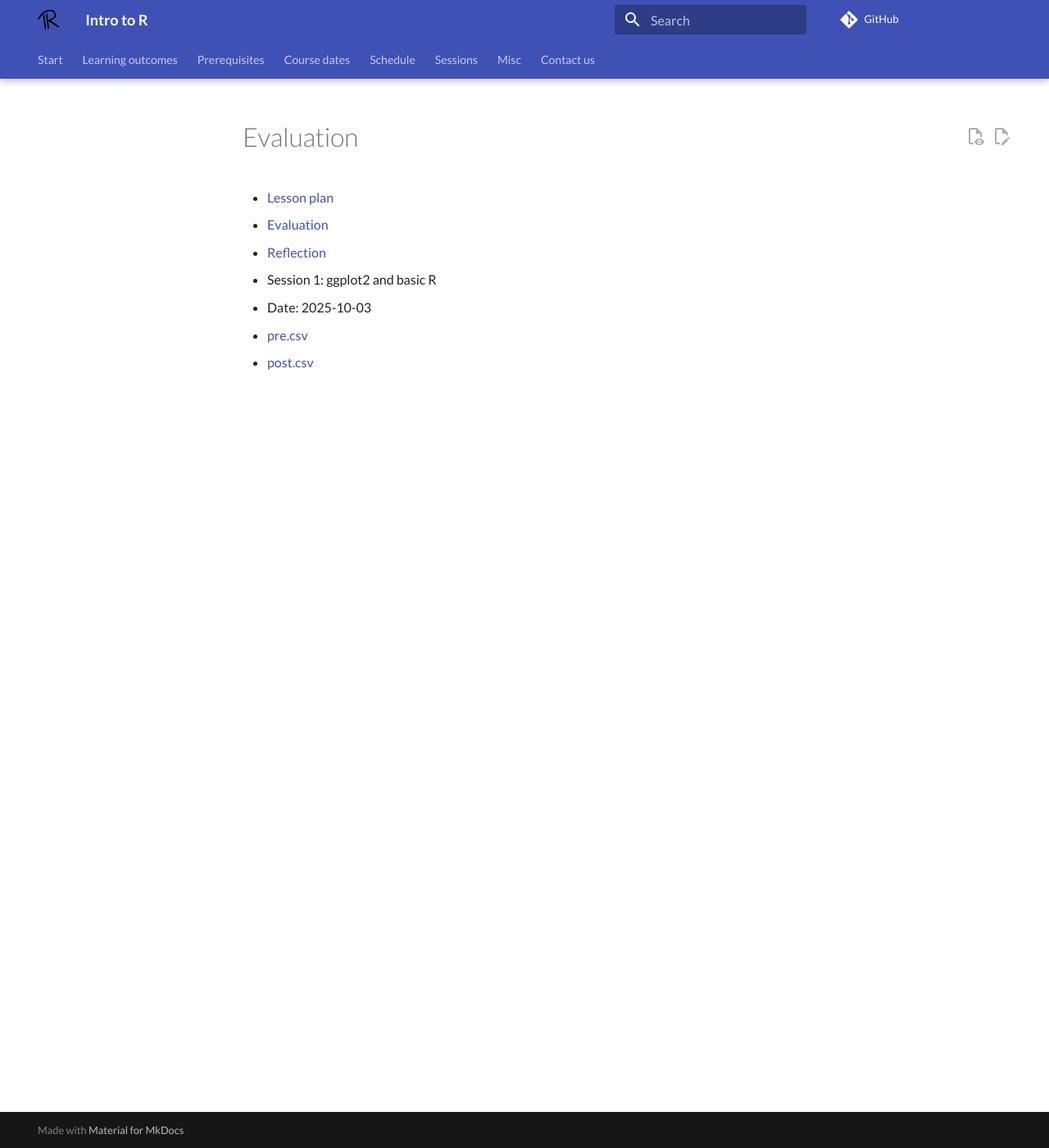
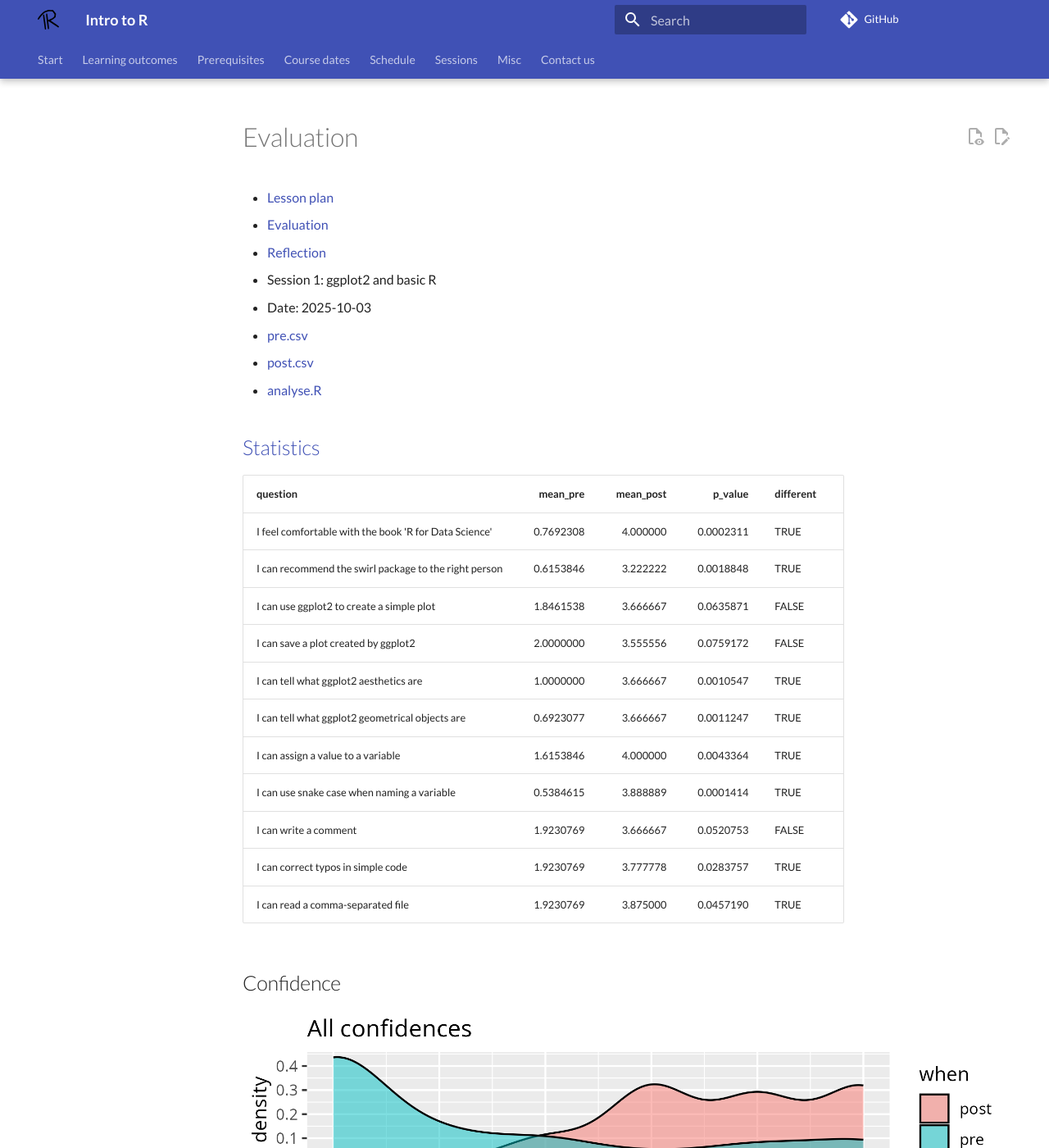
Before and after one commit to richelbilderbeek/intro_r_course, an MkDocs documentation site: the page built from docs/evaluations/20251003/README.md, in a window 1280 px wide and 1400 px high. Shown: the whole window at 82% size. Built offline with MkDocs 1.6.1 and Material for MkDocs 9.7.7, drawn with Linux system fonts in a browser that asks for light colours; comment, search, counter and statistics services are not loaded; some of the changed text lies outside the part shown.

Commit message:
Done analysis

```diff
--- a/docs/evaluations/20251003/README.md
+++ b/docs/evaluations/20251003/README.md
@@ -7,3 +7,43 @@
 - Date: 2025-10-03
 - [pre.csv](pre.csv)
 - [post.csv](post.csv)
+- [analyse.R](analyse.R)
+
+## [Statistics](stats.md)
+
+|question                                              |  mean_pre| mean_post|   p_value|different |
+|:-----------------------------------------------------|---------:|---------:|---------:|:---------|
+|I feel comfortable with the book 'R for Data Science' | 0.7692308|  4.000000| 0.0002311|TRUE      |
+|I can recommend the swirl package to the right person | 0.6153846|  3.222222| 0.0018848|TRUE      |
+|I can use ggplot2 to create a simple plot             | 1.8461538|  3.666667| 0.0635871|FALSE     |
+|I can save a plot created by ggplot2                  | 2.0000000|  3.555556| 0.0759172|FALSE     |
+|I can tell what ggplot2 aesthetics are                | 1.0000000|  3.666667| 0.0010547|TRUE      |
+|I can tell what ggplot2 geometrical objects are       | 0.6923077|  3.666667| 0.0011247|TRUE      |
+|I can assign a value to a variable                    | 1.6153846|  4.000000| 0.0043364|TRUE      |
+|I can use snake case when naming a variable           | 0.5384615|  3.888889| 0.0001414|TRUE      |
+|I can write a comment                                 | 1.9230769|  3.666667| 0.0520753|FALSE     |
+|I can correct typos in simple code                    | 1.9230769|  3.777778| 0.0283757|TRUE      |
+|I can read a comma-separated file                     | 1.9230769|  3.875000| 0.0457190|TRUE      |
+
+## Confidence
+
+![All confidences](all_confidences.png)
+
+![Confidences per question](confidences_per_question.png)
+
+## [Feedback](feedback.csv)
+
+- This was a little fast-paced, even for a user with some experience with R.
+  Very helpfull though! Plenty to take with me and go from here.
+- I think the course was a bit too packed - although I have experience in
+  coding (in Python) using a ""new"" language takes some time
+  so it was difficult to get through all the exercises
+- Thanks so much for a fun and informative lecture.
+  As a self-learner I really appreciated all the resources
+  you have shared with us!
+  Also, I loved your positive attitude and high energy :)
+- Maybe it would be better to explain how to read the code before
+  actually using the program, but overall it was a formative and fun experience
+- It has been fun learning about R although,
+  I feel I still need to make time to learn and understand it
+  since I am a complete beginner. Otherwise, I thoroughly enjoyed the session.
```
Also changed, not shown: docs/evaluations/20251003/stats.md (added, +13 -0 lines), docs/evaluations/20251003/all_confidences.png (added), docs/evaluations/20251003/confidences_per_question.png (added), 1 other file.
